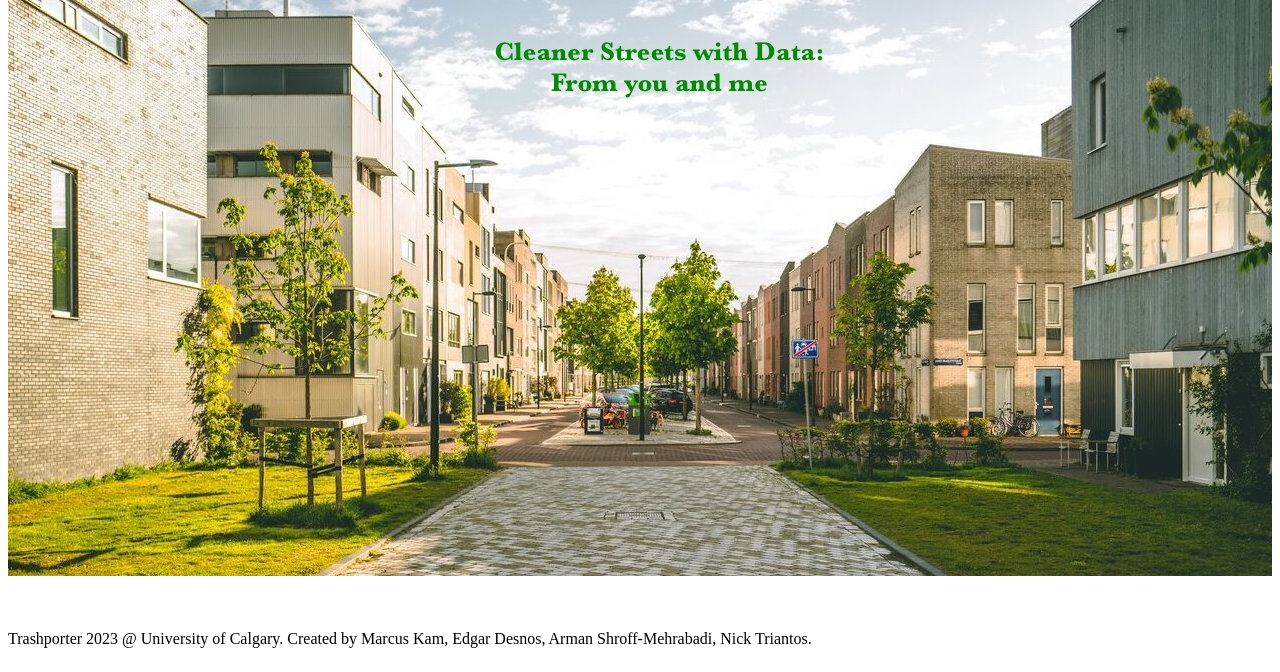
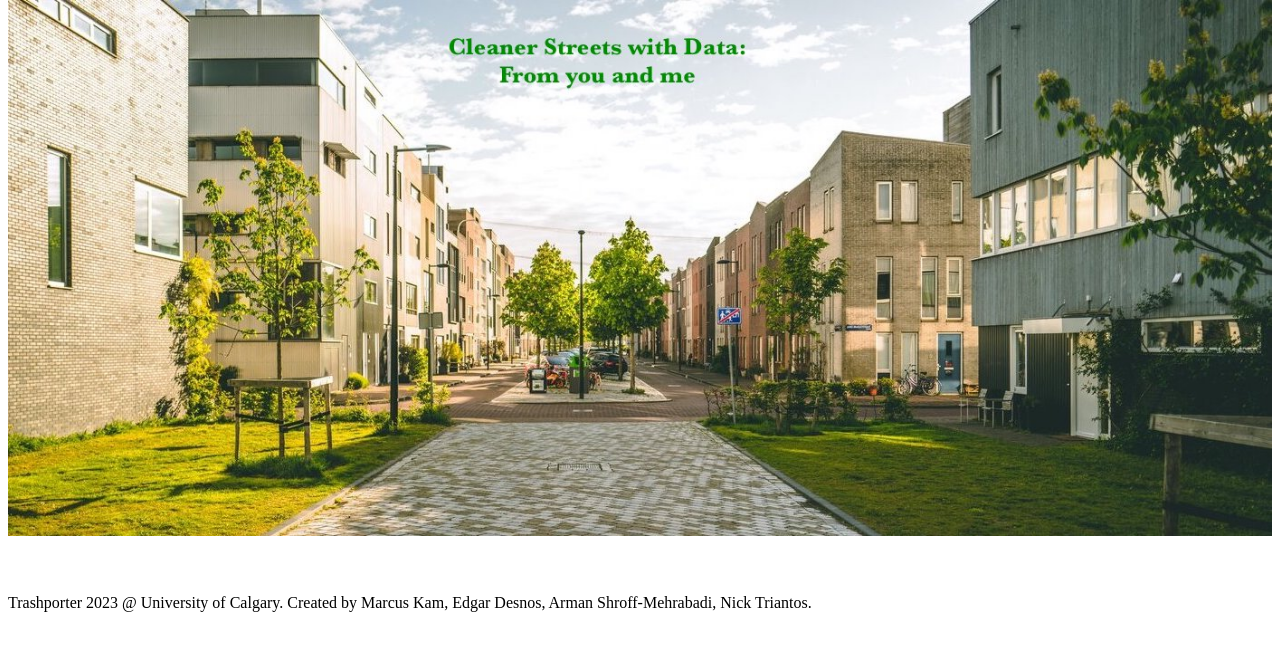
Before and after one commit to triantosnick1122/schulich-hacks, a Django app: page / in a window 1280 px wide. Shown: the part 150-822 px from the top of the page. After the commit the page ends 762 px from the top, so only its background shows below. Run offline with Django 4.2, Linux system fonts and the light colour scheme.

Commit message:
touched up templates

```diff
--- a/LitterReduction/Trashporter/templates/camera.html
+++ b/LitterReduction/Trashporter/templates/camera.html
@@ -11,7 +11,7 @@
 <h1 style="text-align: center">Capture and Report</h1>
     <div id="camera_container">
         <img id="camera" src="../camera/">
-        <button id="capture">Take Picture</button>
+        <button id="capture">Take Picture & Submit Report</button>
     </div>
 
     <footer style="margin-top: 5%">
--- a/LitterReduction/Trashporter/templates/index.html
+++ b/LitterReduction/Trashporter/templates/index.html
@@ -8,7 +8,7 @@
 <!-- body stuff (specific to landing page) -->
 
 <div id="homepage">
-    <img src="{% static 'img/home.jpg' %}">
+    <img style="width: 100%" src="{% static 'img/home.jpg' %}">
 </div>
 <footer style="margin-top: 3%">
     <p>Trashporter 2023 @ University of Calgary. Created by Marcus Kam, Edgar Desnos, Arman Shroff-Mehrabadi, Nick Triantos.
```
Also changed, not shown: LitterReduction/Trashporter/templates/base.html (+1 -14 lines).
